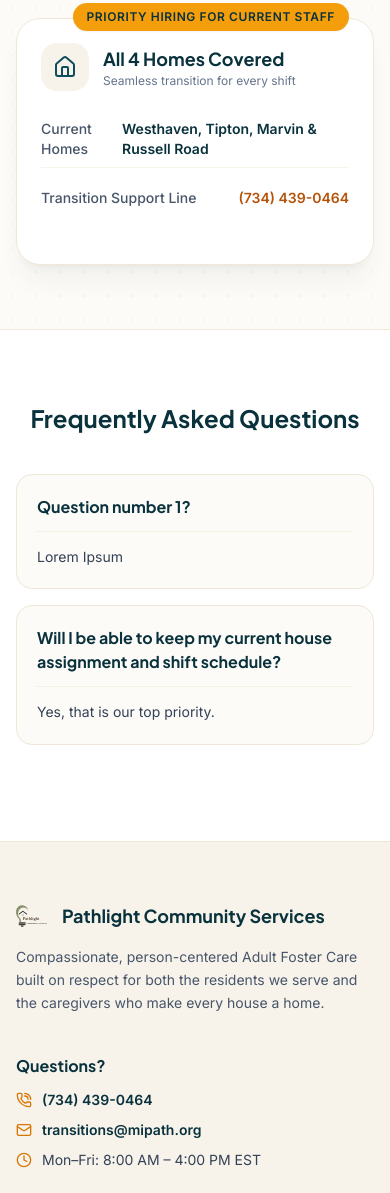
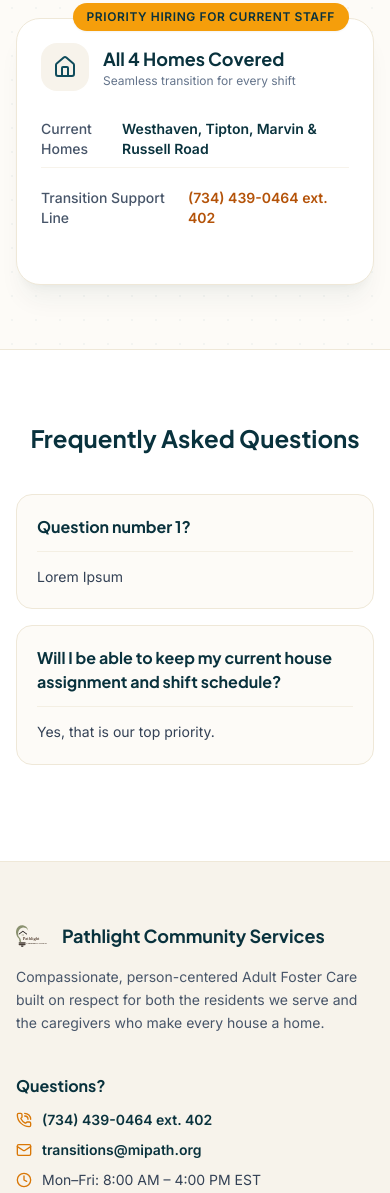
Before and after one commit to PathlightCommunityServices/transitions, a plain HTML site: page index.html in a window 390 px wide. Shown: the part 1505-2698 px from the top of the page. Drawn offline with nearby package versions, Linux system fonts and the light colour scheme.

Commit message:
Update contact number and clean up HTML
Updated phone link to include extension and removed empty search fallback.

```diff
--- a/index.html
+++ b/index.html
@@ -338,7 +338,7 @@ We appreciate your dedication to the individuals in your care and hope you will
                             </div>
                             <div class="flex items-center justify-between text-sm py-2">
                                 <span class="text-slate-600 font-medium">Transition Support Line</span>
-                                <a href="tel:17344390464" class="font-bold text-amber-700 hover:underline">(734) 439-0464</a>
+                                <a href="tel:17344390464,402" class="font-bold text-amber-700 hover:underline">(734) 439-0464 ext. 402</a>
                             </div>
                         </div>
                     </div>
@@ -386,11 +386,6 @@ We appreciate your dedication to the individuals in your care and hope you will
                         Yes, that is our top priority.
                     </div>
                 </div>
-            </div>
-
-            <!-- Empty Search Fallback -->
-            <div id="faq-empty" class="hidden text-center py-10 bg-cream-50 rounded-2xl border border-cream-200 mt-4">
-                <p class="text-slate-600 font-medium">No matching questions found. Call our Transition Hotline at <a href="tel:18005550194" class="text-teal-900 font-bold underline">(800) 555-0194</a>—we're happy to help!</p>
             </div>
         </div>
     </section>
@@ -554,7 +549,7 @@ We appreciate your dedication to the individuals in your care and hope you will
                     <ul class="space-y-2.5 text-sm">
                         <li class="flex items-center gap-2.5">
                             <i data-lucide="phone-call" class="w-4 h-4 text-amber-600 shrink-0"></i>
-                            <span><a href="tel:17344390464" class="font-bold text-teal-950 hover:underline">(734) 439-0464</a></span>
+                            <span><a href="tel:17344390464,402" class="font-bold text-teal-950 hover:underline">(734) 439-0464 ext. 402</a></span>
                         </li>
                         <li class="flex items-center gap-2.5">
                             <i data-lucide="mail" class="w-4 h-4 text-amber-600 shrink-0"></i>
```
